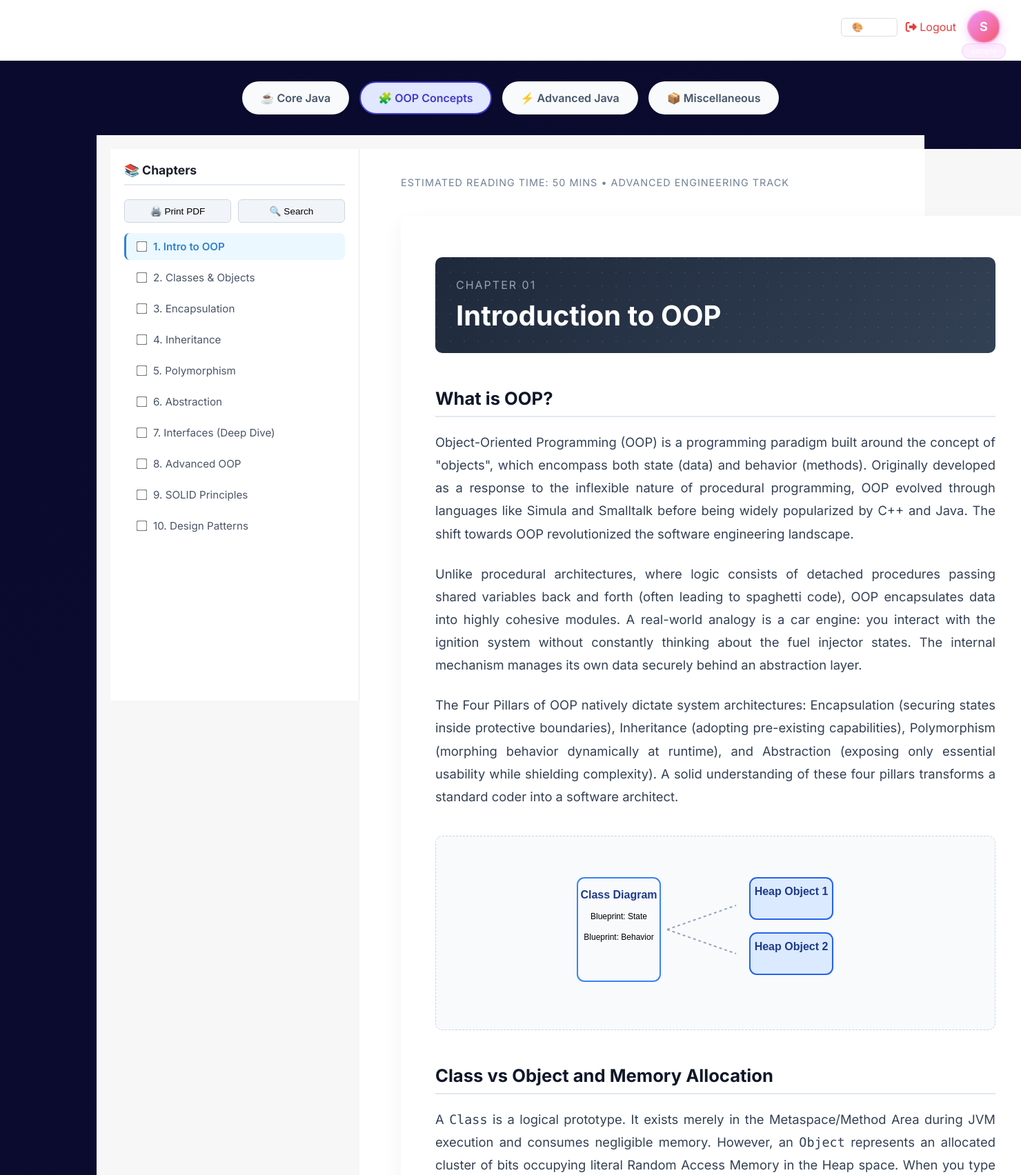
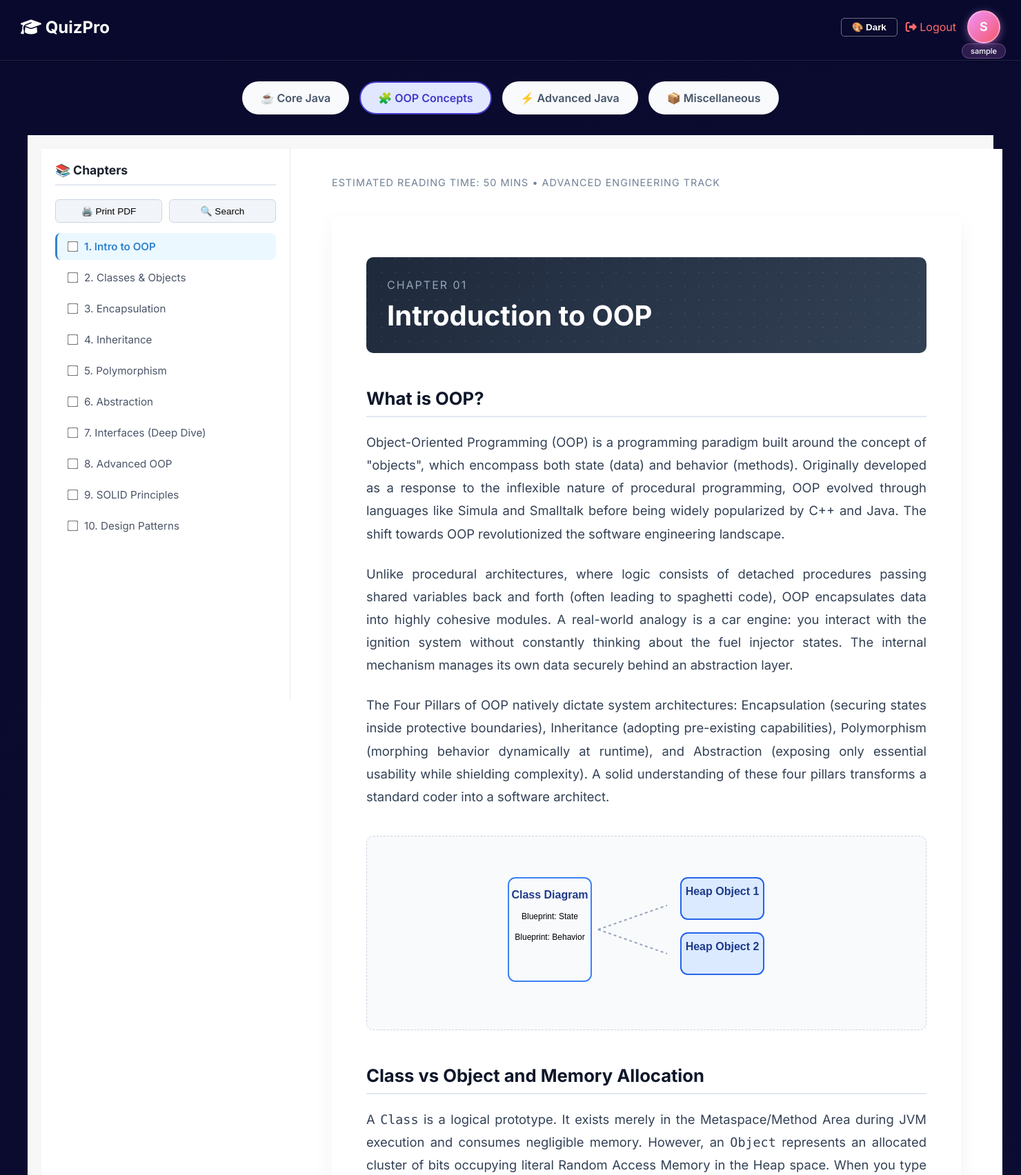
Before and after one commit to sky-harrsh/QuizPro, a Java web app: page /notes-oop.jsp in a window 1480 px wide; the page is wider, and only the part inside the window is pictured. Shown: the top 1704 px of that part at 69% size. Run offline with Tomcat 11, a stand-in JSP engine, Linux system fonts and the light colour scheme; the visitor is signed in with stand-in values (Sample User, id 1).

Commit message:
Update notes pages (core, oop, advanced, misc) and quiz UI

```diff
--- a/WebContent/notes-oop.jsp
+++ b/WebContent/notes-oop.jsp
@@ -36,7 +36,7 @@
 }
 .tab-btn:hover { background: #f1f5f9; transform: translateY(-2px); }
 .tab-btn.active { background: #e0e7ff; color: #4338ca; border-color: #4338ca; }
-.notes-container { max-width: 1200px; margin: 0 auto; padding: 20px; }
+.notes-container { max-width: 1400px; margin: 0 auto; padding: 20px; }
 .take-quiz-btn { display: block; text-align: center; margin: 40px auto; padding: 15px 30px; background: #4f46e5; color: white; border-radius: 30px; text-decoration: none; font-size: 1.2rem; font-weight: bold; width: fit-content; transition: background 0.3s; }
 .take-quiz-btn:hover { background: #4338ca; }
 </style>
@@ -44,13 +44,13 @@
 </head>
 <body>
 
-<div class="nav" style="padding: 15px 30px; display: flex; justify-content: space-between; align-items: center; background: #fff; box-shadow: 0 2px 4px rgba(0,0,0,0.1);">
-    <a href="dashboard.jsp" title="Go to Dashboard" style="text-decoration: none; color: inherit;">
-        <h2 style="margin:0;"><i class="fa-solid fa-graduation-cap"></i> QuizPro</h2>
+<div class="nav" style="padding: 15px 30px; display: flex; justify-content: space-between; align-items: center; box-shadow: 0 2px 4px rgba(0,0,0,0.1);">
+    <a href="dashboard.jsp" title="Go to Dashboard" style="text-decoration: none;">
+        <h2 style="margin:0; color: #ffffff;"><i class="fa-solid fa-graduation-cap" style="color: #ffffff;"></i> QuizPro</h2>
     </a>
     <div class="navbar-right">
-    <button onclick="cycleTheme()" id="theme-btn" class="btn" style="background:transparent; border:1px solid #ddd; padding: 5px 15px; border-radius: 5px; color: inherit; font-weight: bold;">🎨 Dark</button>
-    <a href="LogoutServlet" style="text-decoration: none; color: #e53e3e;"><i class="fa-solid fa-sign-out-alt"></i> Logout</a>
+    <button onclick="cycleTheme()" id="theme-btn" class="btn" style="color: #ffffff; border: 1px solid rgba(255,255,255,0.4); background: transparent; padding: 5px 15px; border-radius: 5px; font-weight: bold;">🎨 Dark</button>
+    <a href="LogoutServlet" style="color: #ff6b6b; text-decoration:none;"><i class="fa-solid fa-sign-out-alt"></i> Logout</a>
     <%
         String username = "";
         String initial = "U";
@@ -65,7 +65,7 @@
         <a href="ProfileServlet" class="profile-circle" title="View Profile">
             <%= initial %>
         </a>
-        <div class="profile-username-tag"><%= username %></div>
+        <div class="profile-username-tag" style="color: #ffffff;"><%= username %></div>
     </div>
 </div></div>
 
@@ -84,8 +84,8 @@
         <div class="reading-progress-bar" id="readingProgressBar"></div>
     </div>
 
-    <div class="oop-book-container">
-        <aside class="oop-sidebar">
+    <div class="oop-book-container" style="background: #ffffff; display: flex; max-width: 1400px; margin: 0 auto;">
+        <aside class="oop-sidebar" style="width: 320px;">
             <div class="oop-sidebar-header">
                 <span>📚 Chapters</span>
             </div>
@@ -127,7 +127,7 @@
             </ul>
         </aside>
 
-        <main class="oop-main-content">
+        <main class="oop-main-content" style="flex: 1;">
             <div class="reading-meta">Estimated Reading Time: 50 Mins &bull; Advanced Engineering Track</div>
 
             <section id="chapter-1" class="oop-chapter">
--- a/WebContent/quiz.jsp
+++ b/WebContent/quiz.jsp
@@ -73,11 +73,11 @@
 <body>
     <div class="nav-header">
         <a href="dashboard.jsp" title="Go to Dashboard" style="text-decoration: none; color: white;">
-            <h2 style="margin:0; font-size: 24px;"><i class="fa-solid fa-graduation-cap"></i> QuizPro</h2>
+            <h2 style="margin:0; font-size: 24px; color: #ffffff;"><i class="fa-solid fa-graduation-cap" style="color: #ffffff;"></i> QuizPro</h2>
         </a>
         <div style="display: flex; align-items: center; gap: 15px;">
-
-            <a href="LogoutServlet" style="color: white; text-decoration: none;"><i class="fa-solid fa-sign-out-alt"></i> Logout</a>
+            <button onclick="cycleTheme()" id="theme-btn" class="btn" style="background:transparent; border:1px solid; padding: 5px 15px; border-radius: 5px; font-weight: bold; color: #ffffff; border-color: rgba(255,255,255,0.3);">🎨 Dark</button>
+            <a href="LogoutServlet" style="color: #ff6b6b; text-decoration: none;"><i class="fa-solid fa-sign-out-alt"></i> Logout</a>
         </div>
     </div>
 
```
Also changed, not shown: WebContent/notes-advanced.jsp (+7 -7 lines), WebContent/notes-core.jsp (+7 -7 lines), WebContent/notes-misc.jsp (+7 -7 lines).
